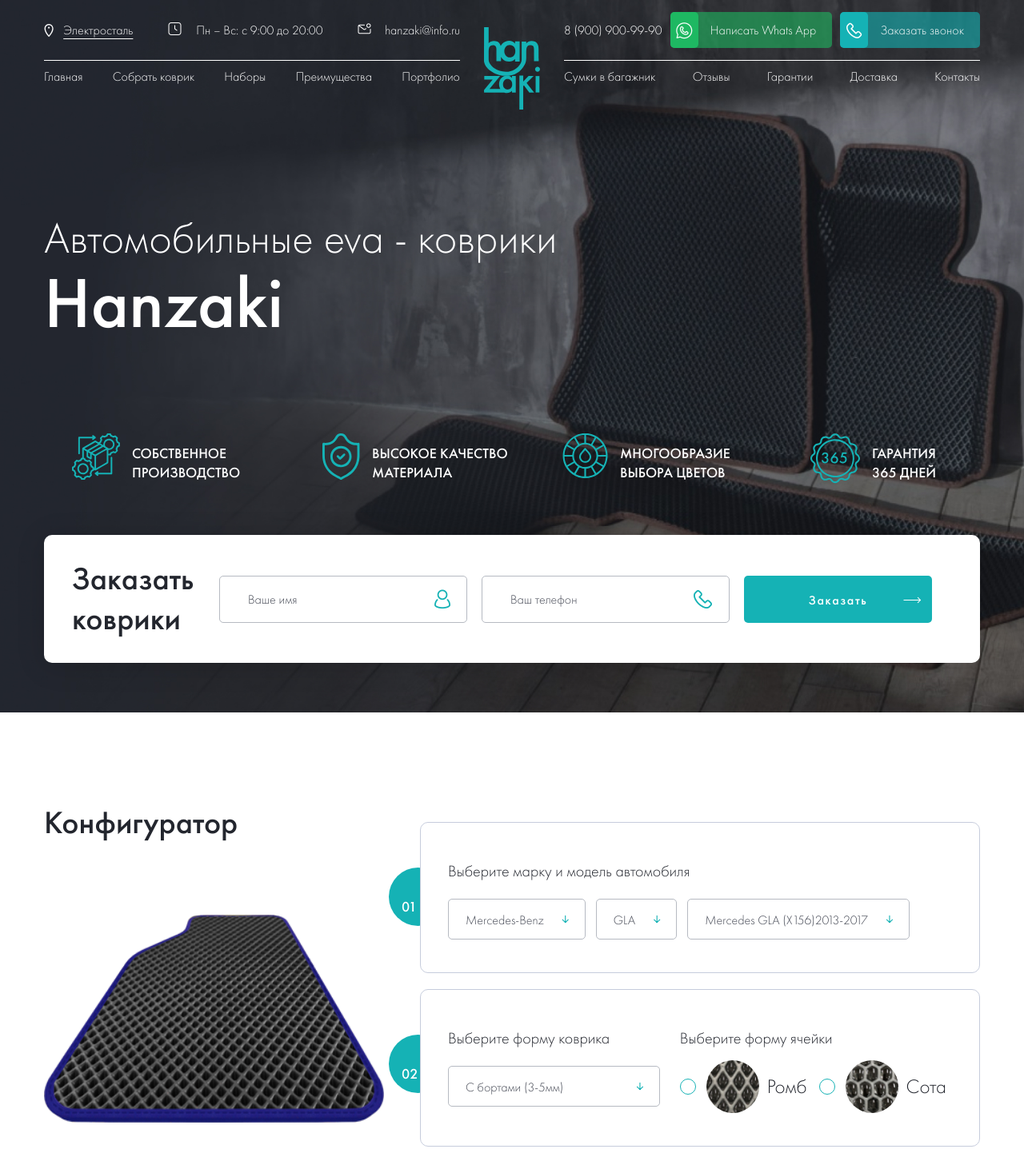
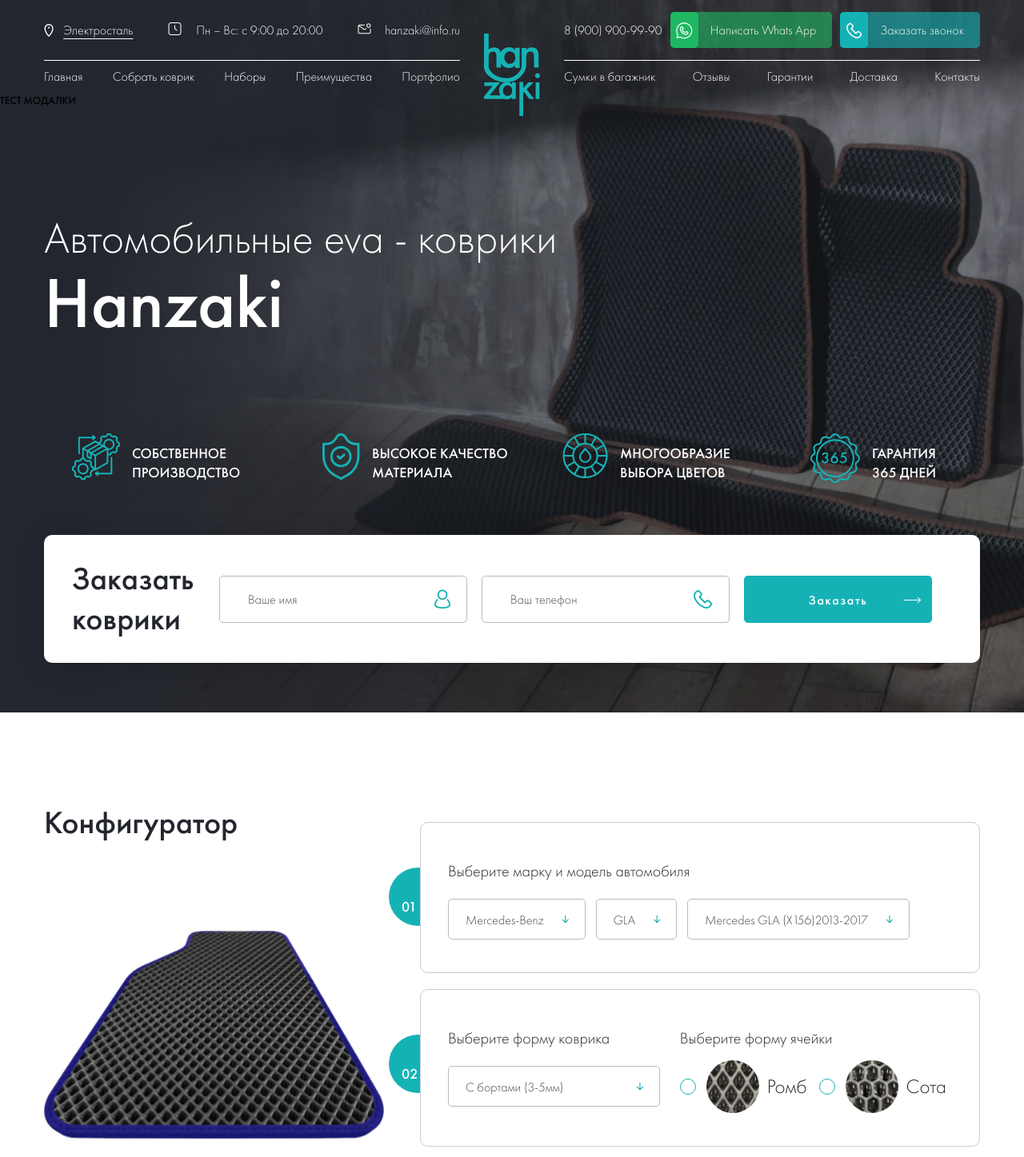
Before and after one commit to menhunging/hanzaki, a plain HTML site: page index.html in a window 1280 px wide. Shown: the top 1447 px of the page at 80% size. Drawn offline with Linux system fonts and the light colour scheme; files whose address does not match are found by name.

Commit message:
imitation modal

```diff
--- a/index.html
+++ b/index.html
@@ -82,6 +82,7 @@
           </button>
         </div>
       </div>
+      <button class="testModal" style="display: block;text-align: center;">ТЕСТ МОДАЛКИ</button>
     </header>
 
     <main class="main">
@@ -1252,6 +1253,7 @@
             <span></span>
           </button>
           <div class="modal__content" autocomplete="off">
+            <button class="testModal2" style="display: block;text-align: center;">ТЕСТ МОДАЛКИ</button>
             <form class="modal__form">
               <h2 class="caption modal__caption">Заказать звонок</h2>
               <span class="modal__desc">Заполните форму и мы вам перезвоним</span>
@@ -1270,6 +1272,7 @@
               </div>
             </form>
           </div>
+
         </div>
       </div>
     </div>
--- a/js/script.js
+++ b/js/script.js
@@ -1,4 +1,15 @@
 $(document).ready(function () {
+  if ($(".testModal").length) {
+    $('.testModal').click(function(){
+      MicroModal.show("modalCall");
+    })
+
+    $('.testModal2').click(function(){
+      MicroModal.close("modalCall");
+      MicroModal.show("modalCheckDelibery");
+    })
+  }
+
   if ($(".header").length) {
     let header = $(".header");
 
--- a/scss/desktop.scss
+++ b/scss/desktop.scss
@@ -142,6 +142,8 @@
         left:0;
         top:0;
         width: 100%;
+        height: 100%;
+        object-fit: contain;
       }
     }
   }
```
Also changed, not shown: css/style.css, 1 other file.
